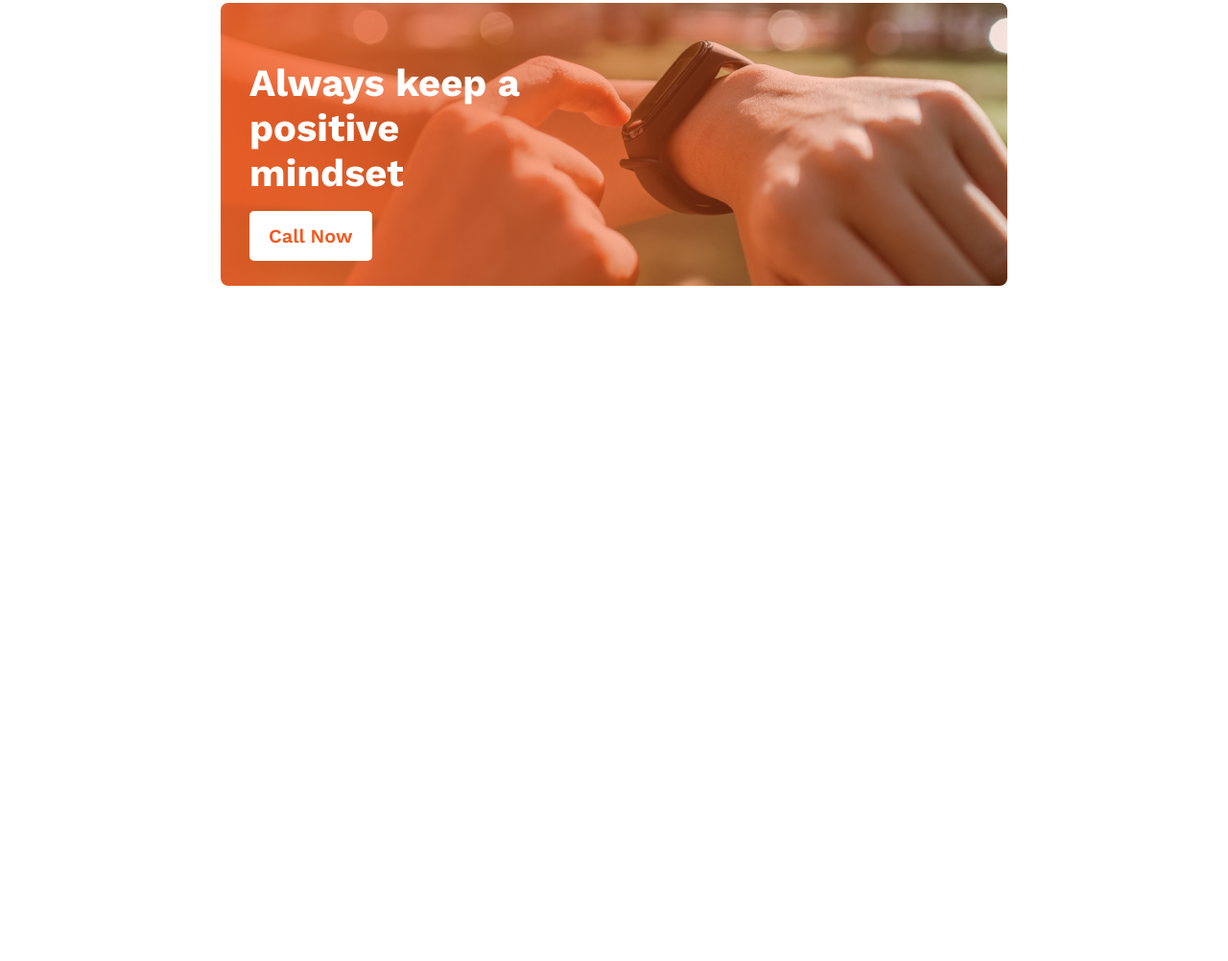
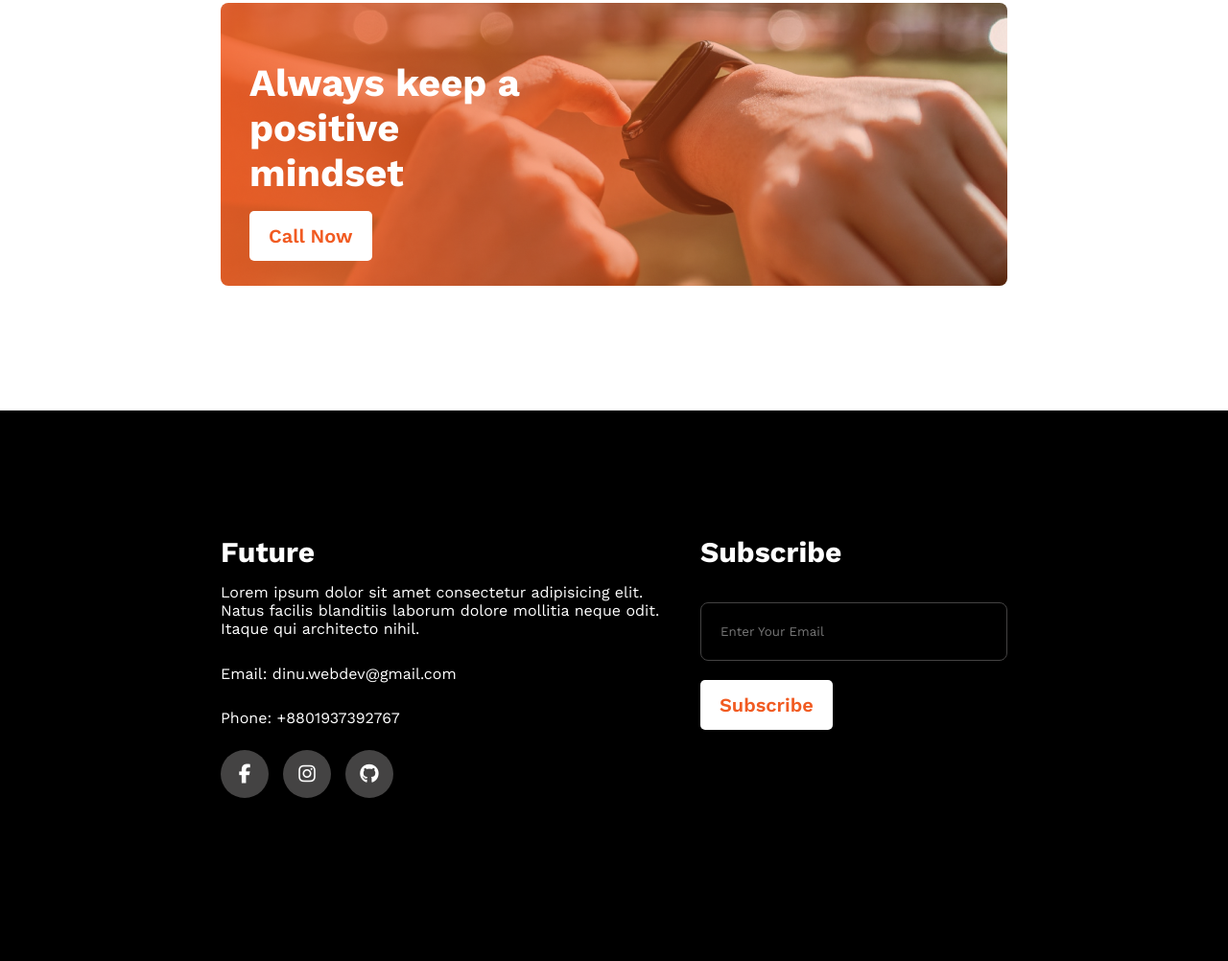
Before and after one commit to Dinobondhu-shill/New-Year-New-Me, a plain HTML site: page index.html in a window 1280 px wide. Shown: the part 1931-2933 px from the top of the page at 96% size. Before the commit the page ends 2359 px from the top, so only its background shows below. Drawn offline with nearby package versions, Linux system fonts and the light colour scheme.

Commit message:
complete project

```diff
--- a/css/style.css
+++ b/css/style.css
@@ -131,7 +131,7 @@ Header Part Css End
   color: #FFFFFF;
   margin-bottom: 30px;
 }
-.contact_details a{
+.button_style{
   font-size: 20px;
   font-weight: 600;
   color: #F15B22;
@@ -139,3 +139,62 @@ Header Part Css End
   border-radius: 5px;
   padding: 14px 20px;
 }
+/* Footer Section Start */
+footer{
+  background-color: #000;
+  padding: 130px 0;
+}
+.footer_details{
+  display: flex;
+  justify-content: space-between;
+}
+.footer_details h3{
+  color: #fff;
+  font-size: 30px;
+  font-weight: 700;
+  margin-bottom: 15px;
+}
+.future p{
+  color: #fff;
+  font-size: 16px;
+  font-weight: 400;
+  width: 480px;
+  margin-bottom: 25px;
+}
+.future ul>li{
+  margin-bottom: 20px;
+}
+.future li{
+  color: #fff !important;
+}
+.social_media{
+  width: 180px;
+  display: flex;
+  justify-content: space-between;
+}
+.social_media li{
+  width: 50px;
+  height: 50px;
+  font-size: 20px;
+  background-color: #444343;
+  border-radius: 50px;
+  display: flex;
+  justify-content: center;
+  align-items: center;
+  color: rgb(216, 203, 203);
+}
+.subscribe{
+  display: flex;
+  flex-direction: column;
+  gap: 20px;
+}
+.subscribe input{
+ width: 320px;
+ border: 1px solid #444343;
+ background: transparent;
+ padding: 22px 0 22px 20px;
+ border-radius: 8px;
+}
+.subscribe a{
+  width: fit-content;
+}
--- a/index.html
+++ b/index.html
@@ -71,10 +71,36 @@
       <div class="container">
         <div class="contact_details">
         <h3>Always keep a positive mindset</h3>
-        <a href="#">Call Now</a>
+        <a href="#" class="button_style">Call Now</a>
         </div>
       </div>
     </div>
   </main>
+  <footer>
+    <div class="container">
+      <div class="footer_details">
+        <div class="future">
+          <h3>Future</h3>
+          <p>Lorem ipsum dolor sit amet consectetur adipisicing elit. Natus facilis blanditiis laborum dolore mollitia neque odit. Itaque qui architecto nihil.</p>
+          <ul>
+            <li>Email: dinu.webdev@gmail.com</li>
+            <li>Phone: +8801937392767</li>
+            <li>
+              <ul class="social_media">
+                <li><a href="#"></a><i class="fa-brands fa-facebook-f"></i></li>
+                <li><a href="#"></a><i class="fa-brands fa-instagram"></i></li>
+                <li><a href="#"></a><i class="fa-brands fa-github"></i></li>
+              </ul>
+            </li>
+          </ul>
+        </div>
+        <div class="subscribe">
+          <h3>Subscribe</h3>
+          <input type="email" placeholder="Enter Your Email">
+          <a href="#" class="button_style">Subscribe</a>
+        </div>
+      </div>
+    </div>
+  </footer>
 </body>
 </html>
```
